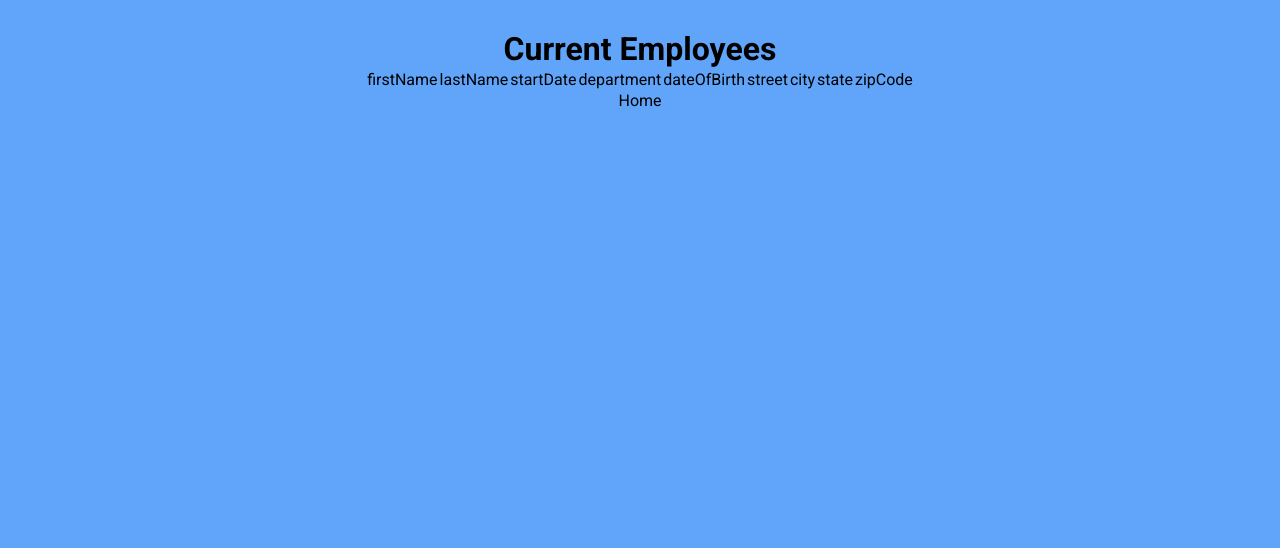
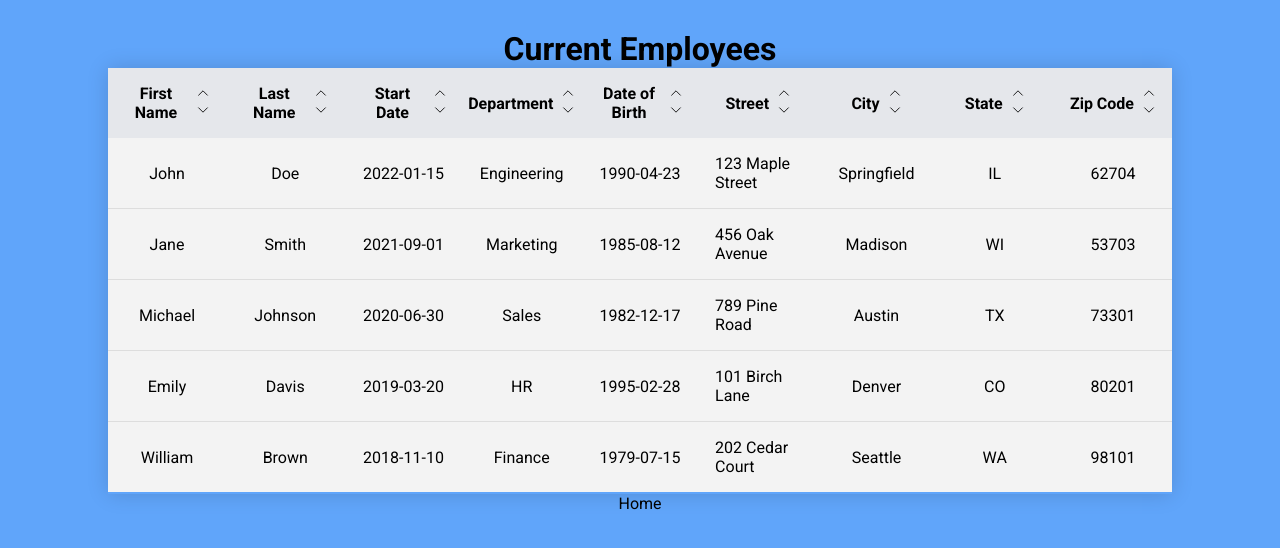
Before and after one commit to pyko7/HRNet, a React (Vite) app: page /employees in a window 1280 px wide. Shown: the top 548 px of the page. Built offline with nearby package versions, Linux system fonts and the light colour scheme.

Commit message:
chore: add table component

```diff
--- /dev/null
+++ b/src/components/icons/ChevronUpIcon.jsx
@@ -0,0 +1,20 @@
+const ChevronUpIcon = ({ className }) => {
+  return (
+    <svg
+      xmlns="http://www.w3.org/2000/svg"
+      fill="none"
+      viewBox="0 0 24 24"
+      strokeWidth={1.5}
+      stroke="currentColor"
+      className={className}
+    >
+      <path
+        strokeLinecap="round"
+        strokeLinejoin="round"
+        d="m4.5 15.75 7.5-7.5 7.5 7.5"
+      />
+    </svg>
+  );
+};
+
+export default ChevronUpIcon;
--- /dev/null
+++ b/src/components/sortButton/SortButton.css
@@ -0,0 +1,5 @@
+.sort-button-base {
+  background-color: transparent;
+  border: none;
+  cursor: pointer;
+}
--- /dev/null
+++ b/src/components/sortButton/SortButton.jsx
@@ -0,0 +1,11 @@
+import "./SortButton.css";
+
+const SortButton = ({ children, handleClick }) => {
+  return (
+    <button type="button" onClick={handleClick} className="sort-button-base">
+      {children}
+    </button>
+  );
+};
+
+export default SortButton;
--- /dev/null
+++ b/src/components/table/Table.css
@@ -0,0 +1,50 @@
+.table {
+  border-collapse: collapse;
+  box-shadow: 0 0 20px rgba(0, 0, 0, 0.15);
+}
+
+.table thead tr {
+  background-color: #e5e7eb;
+}
+
+.table th,
+.table td {
+  width: 100%;
+  min-width: 2rem;
+  padding: 1rem;
+  display: flex;
+  align-items: center;
+  justify-content: center;
+}
+
+.table tbody tr {
+  border-bottom: 1px solid #dddddd;
+}
+
+.table td {
+  background-color: #f3f3f3;
+}
+
+tr {
+  display: flex;
+}
+
+.table tbody tr td {
+  width: 100%;
+}
+
+.table tbody tr:last-of-type {
+  border-bottom: 2px solid transparent;
+}
+
+.sort-button {
+  width: 0.875rem;
+  height: 0.875rem;
+  margin-left: 0.5rem;
+}
+
+.sort-button-container {
+  display: flex;
+  flex-direction: column;
+  align-items: center;
+}
--- /dev/null
+++ b/src/components/table/Table.jsx
@@ -0,0 +1,27 @@
+import { useEffect } from "react";
+import { useDispatch, useSelector } from "react-redux";
+import TableRow from "./TableRow";
+import TableHeader from "./TableHeader";
+import { setEmployees } from "../../features/table/tableSlice";
+import "./Table.css";
+
+const Table = ({ body }) => {
+  const dispatch = useDispatch();
+  const employees = useSelector((state) => state.table.employees);
+
+  useEffect(() => {
+    dispatch(setEmployees(body));
+  }, [dispatch]);
+
+  return (
+    <table className="table">
+      <TableHeader />
+      <tbody>
+        {employees.map((row, idx) => (
+          <TableRow row={row} key={idx} />
+        ))}
+      </tbody>
+    </table>
+  );
+};
+export default Table;
--- /dev/null
+++ b/src/components/table/TableHeader.jsx
@@ -0,0 +1,17 @@
+import { tableHeader } from "../../utils/utils";
+import TableSortButtons from "./TableSortButtons";
+
+const TableHeader = () => (
+  <thead>
+    <tr>
+      {tableHeader.map((header) => (
+        <th key={header.key}>
+          {header.label}
+          <TableSortButtons columnKey={header.key} />
+        </th>
+      ))}
+    </tr>
+  </thead>
+);
+
+export default TableHeader;
--- /dev/null
+++ b/src/components/table/TableRow.jsx
@@ -0,0 +1,15 @@
+const TableRow = ({ row }) => (
+  <tr>
+    <td>{row.firstName}</td>
+    <td>{row.lastName}</td>
+    <td>{row.startDate}</td>
+    <td>{row.department}</td>
+    <td>{row.dateOfBirth}</td>
+    <td>{row.street}</td>
+    <td>{row.city}</td>
+    <td>{row.state}</td>
+    <td>{row.zipCode}</td>
+  </tr>
+);
+
+export default TableRow;
--- /dev/null
+++ b/src/components/table/TableSortButtons.jsx
@@ -0,0 +1,31 @@
+import { useDispatch } from "react-redux";
+import { sortEmployees } from "../../features/table/tableSlice";
+import ChevronUpIcon from "../icons/ChevronUpIcon";
+import ChevronDownIcon from "../icons/ChevronDownIcon";
+import SortButton from "../sortButton/SortButton";
+import "./Table.css";
+
+const TableSortButtons = ({ columnKey }) => {
+  const dispatch = useDispatch();
+
+  const handleSortAsc = () => {
+    dispatch(sortEmployees({ key: columnKey, direction: "asc" }));
+  };
+
+  const handleSortDesc = () => {
+    dispatch(sortEmployees({ key: columnKey, direction: "desc" }));
+  };
+
+  return (
+    <span className="sort-button-container">
+      <SortButton handleClick={handleSortAsc}>
+        <ChevronUpIcon className="sort-button" />
+      </SortButton>
+      <SortButton handleClick={handleSortDesc}>
+        <ChevronDownIcon className="sort-button" />
+      </SortButton>
+    </span>
+  );
+};
+
+export default TableSortButtons;
--- /dev/null
+++ b/src/features/table/tableSlice.js
@@ -0,0 +1,28 @@
+import { createSlice } from "@reduxjs/toolkit";
+
+const initialState = {
+  employees: [],
+};
+
+export const tableSlice = createSlice({
+  name: "table",
+  initialState,
+  reducers: {
+    setEmployees: (state, action) => {
+      state.employees = action.payload;
+    },
+    sortEmployees: (state, action) => {
+      const { key, direction } = action.payload;
+      state.sortConfig = { key, direction };
+      state.employees = state.employees.slice().sort((a, b) => {
+        if (a[key] < b[key]) return direction === "asc" ? -1 : 1;
+        if (a[key] > b[key]) return direction === "asc" ? 1 : -1;
+        return 0;
+      });
+    },
+  },
+});
+
+export const { setEmployees, sortEmployees } = tableSlice.actions;
+
+export default tableSlice.reducer;
--- a/src/pages/Employees/Employees.jsx
+++ b/src/pages/Employees/Employees.jsx
@@ -1,27 +1,71 @@
 import { Link } from "react-router-dom";
 import Layout from "../../components/layout/Layout";
+import Table from "../../components/table/Table";
 import "./Employees.css";
 
+const body = [
+  {
+    firstName: "John",
+    lastName: "Doe",
+    startDate: "2022-01-15",
+    department: "Engineering",
+    dateOfBirth: "1990-04-23",
+    street: "123 Maple Street",
+    city: "Springfield",
+    state: "IL",
+    zipCode: "62704",
+  },
+  {
+    firstName: "Jane",
+    lastName: "Smith",
+    startDate: "2021-09-01",
+    department: "Marketing",
+    dateOfBirth: "1985-08-12",
+    street: "456 Oak Avenue",
+    city: "Madison",
+    state: "WI",
+    zipCode: "53703",
+  },
+  {
+    firstName: "Michael",
+    lastName: "Johnson",
+    startDate: "2020-06-30",
+    department: "Sales",
+    dateOfBirth: "1982-12-17",
+    street: "789 Pine Road",
+    city: "Austin",
+    state: "TX",
+    zipCode: "73301",
+  },
+  {
+    firstName: "Emily",
+    lastName: "Davis",
+    startDate: "2019-03-20",
+    department: "HR",
+    dateOfBirth: "1995-02-28",
+    street: "101 Birch Lane",
+    city: "Denver",
+    state: "CO",
+    zipCode: "80201",
+  },
+  {
+    firstName: "William",
+    lastName: "Brown",
+    startDate: "2018-11-10",
+    department: "Finance",
+    dateOfBirth: "1979-07-15",
+    street: "202 Cedar Court",
+    city: "Seattle",
+    state: "WA",
+    zipCode: "98101",
+  },
+];
+
 const Employees = () => {
-  const employeeList = [
-    { title: "First Name", data: "firstName" },
-    { title: "Last Name", data: "lastName" },
-    { title: "Start Date", data: "startDate" },
-    { title: "Department", data: "department" },
-    { title: "Date of Birth", data: "dateOfBirth" },
-    { title: "Street", data: "street" },
-    { title: "City", data: "city" },
-    { title: "State", data: "state" },
-    { title: "Zip Code", data: "zipCode" },
-  ];
   return (
     <Layout title="Current Employees">
       <div id="employee-div" className="container">
-        <table id="employee-table" className="display">
-          {employeeList.map((employee, idx) => (
-            <td key={idx}>{employee.data}</td>
-          ))}
-        </table>
+        <Table body={body} />
         <Link to="/" className="link-button">
           Home
         </Link>
--- a/src/store/store.js
+++ b/src/store/store.js
@@ -1,8 +1,10 @@
 import { configureStore } from "@reduxjs/toolkit";
 import employeesReducer from "../features/employees/employeesSlice";
+import tableReducer from "../features/table/tableSlice";
 
 export const store = configureStore({
   reducer: {
     employees: employeesReducer,
+    table: tableReducer,
   },
 });
--- a/src/utils/utils.js
+++ b/src/utils/utils.js
@@ -244,3 +244,15 @@ export const departments = [
   "Human Resources",
   "Legal",
 ];
+
+export const tableHeader = [
+  { label: "First Name", key: "firstName" },
+  { label: "Last Name", key: "lastName" },
+  { label: "Start Date", key: "startDate" },
+  { label: "Department", key: "department" },
+  { label: "Date of Birth", key: "dateOfBirth" },
+  { label: "Street", key: "street" },
+  { label: "City", key: "city" },
+  { label: "State", key: "state" },
+  { label: "Zip Code", key: "zipCode" },
+];
```
